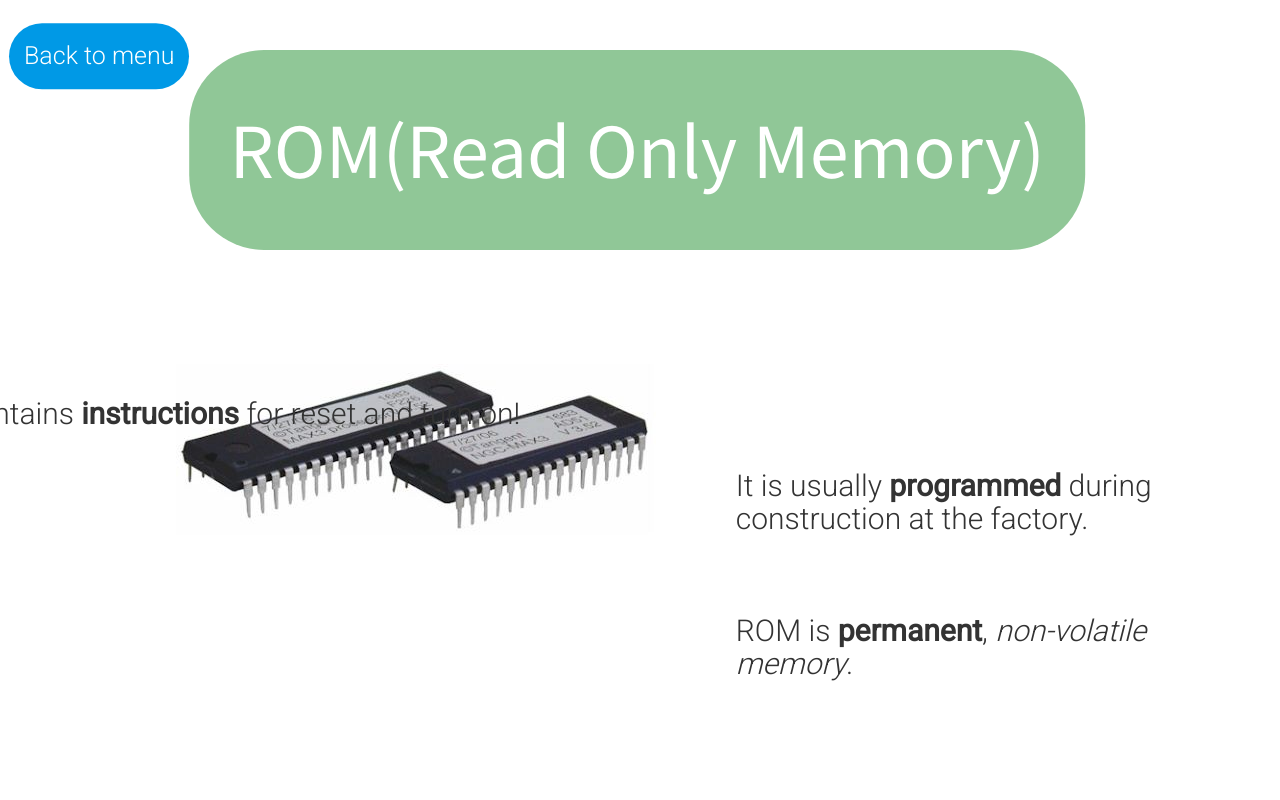
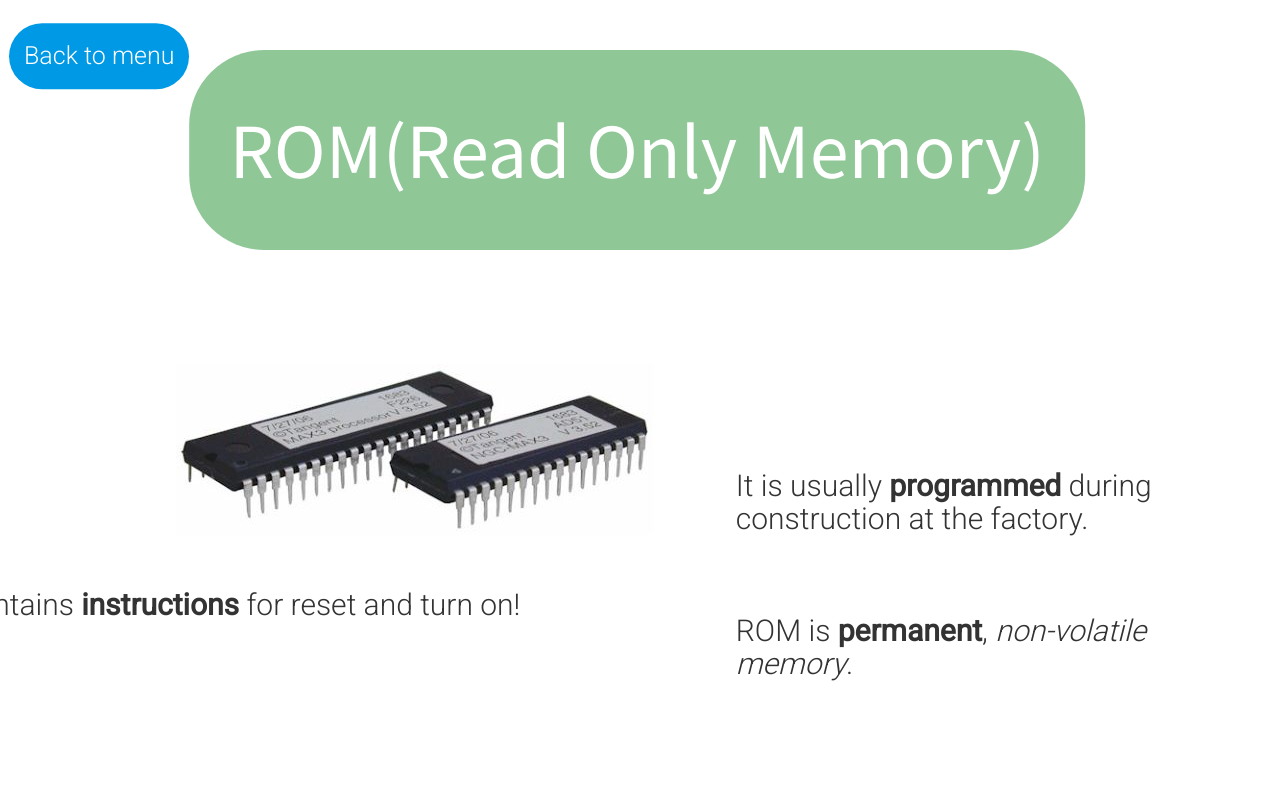
Before and after one commit to jessica-zhang123/Computer-Memory-Website, a plain HTML site: page ROM.html in a window 1280 px wide. Shown: the top 800 px of the page. Drawn offline with nearby package versions, Linux system fonts and the light colour scheme.

Commit message:
Update style.css

```diff
--- a/style.css
+++ b/style.css
@@ -305,7 +305,7 @@ body,html{
     transform:translate(-5%,550%);
 }
 #rom3{
-    transform:translate(-5%,620%);
+    transform:translate(-5%,1200%);
 }
 
 /*RAM web page*/
```
